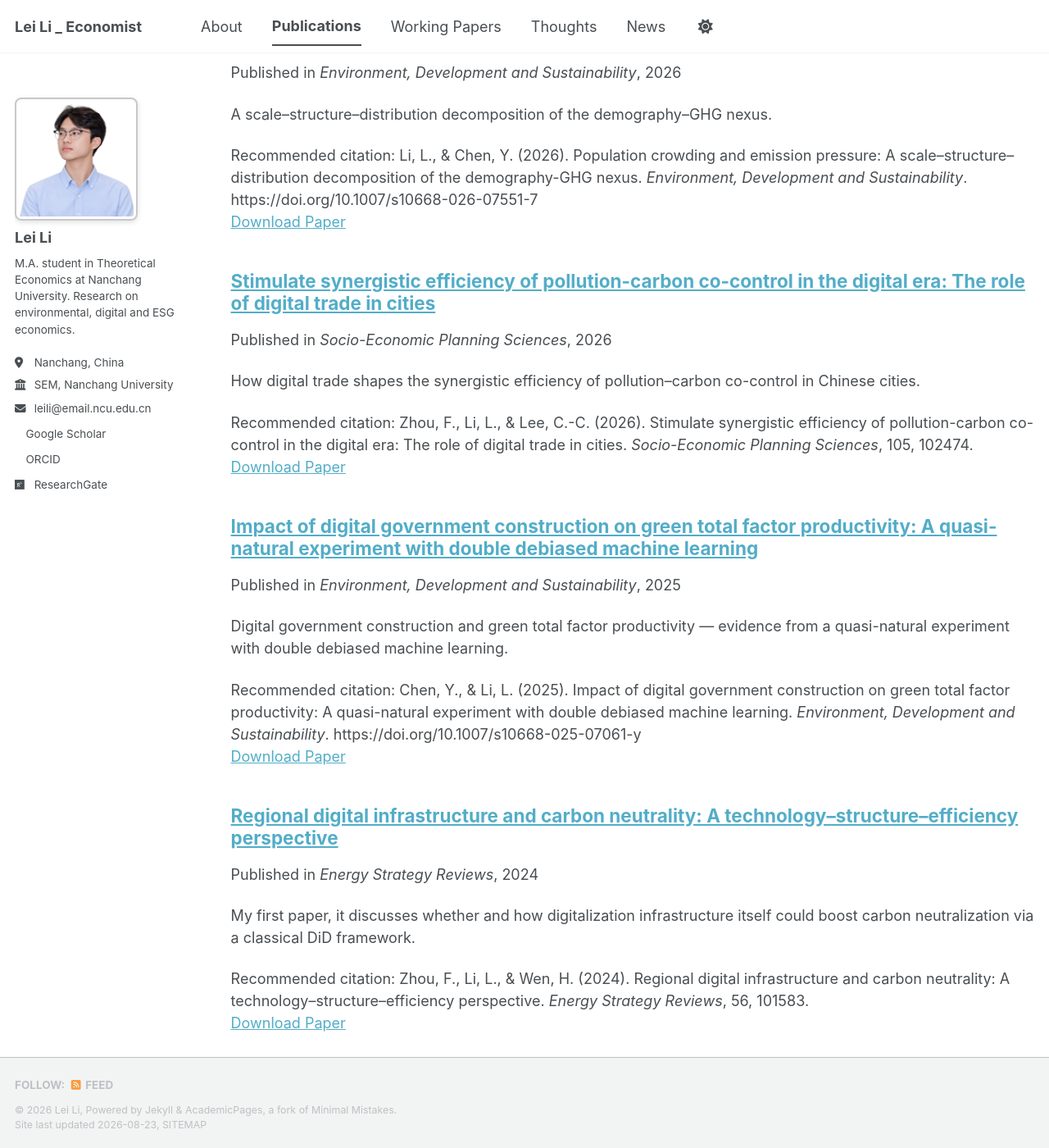
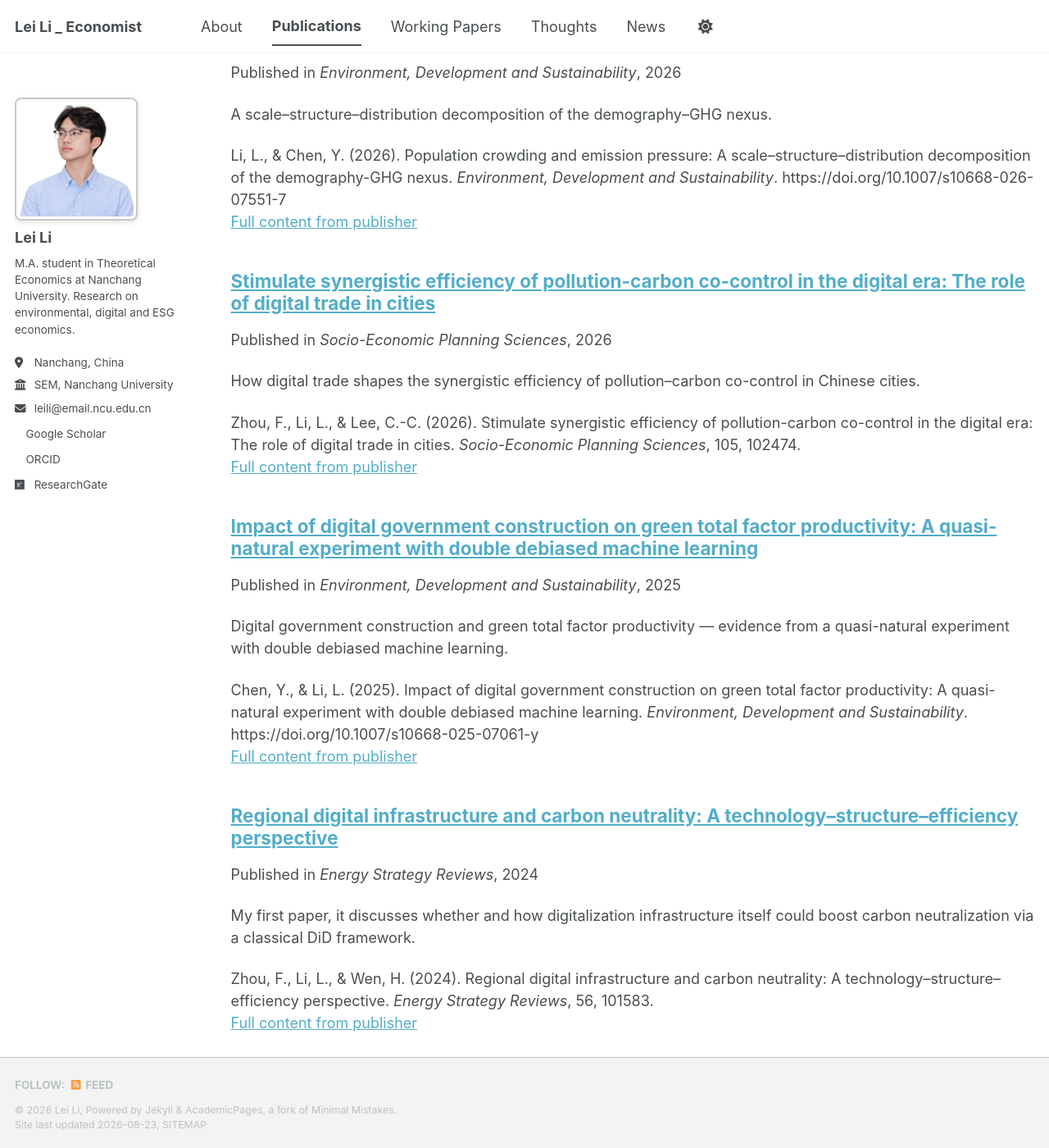
Before and after one commit to LeiLi-Econ/LeiLi-Econ.github.io, a Jekyll site: the page built from _pages/publications.html, in a window 1280 px wide and 1400 px high, scrolled down 212 px. Shown: the whole window at 82% size. Built offline with Jekyll 4.4.1, drawn with Linux system fonts in a browser that asks for light colours; a style sheet for code colours, icons or effects is not loaded.

Commit message:
Remove 'Recommended citation' label and rename paper button in archive listing

```diff
--- a/_includes/archive-single.html
+++ b/_includes/archive-single.html
@@ -53,25 +53,25 @@
     {% endif %}
 
     {% if post.citation and post.paperurl and post.slidesurl and post.bibtexurl %}
-      <p>Recommended citation: {{ post.citation }}<br /><a href="{{ post.paperurl }}">Download Paper</a> | <a href="{{ post.slidesurl }}">Download Slides</a> | <a href="{{ post.bibtexurl }}">Download Bibtex</a></p>
+      <p>{{ post.citation }}<br /><a href="{{ post.paperurl }}">Full content from publisher</a> | <a href="{{ post.slidesurl }}">Download Slides</a> | <a href="{{ post.bibtexurl }}">Download Bibtex</a></p>
     {% elsif post.citation and post.paperurl and post.slidesurl %}
-      <p>Recommended citation: {{ post.citation }}<br /><a href="{{ post.paperurl }}">Download Paper</a> | <a href="{{ post.slidesurl }}">Download Slides</a></p>
+      <p>{{ post.citation }}<br /><a href="{{ post.paperurl }}">Full content from publisher</a> | <a href="{{ post.slidesurl }}">Download Slides</a></p>
     {% elsif post.citation and post.paperurl and post.bibtexurl %}
-      <p>Recommended citation: {{ post.citation }}<br /><a href="{{ post.paperurl }}">Download Paper</a> | <a href="{{ post.bibtexurl }}">Download Bibtex</a></p>
+      <p>{{ post.citation }}<br /><a href="{{ post.paperurl }}">Full content from publisher</a> | <a href="{{ post.bibtexurl }}">Download Bibtex</a></p>
     {% elsif post.citation and post.paperurl %}
-      <p>Recommended citation: {{ post.citation }}<br /><a href="{{ post.paperurl }}">Download Paper</a></p>
+      <p>{{ post.citation }}<br /><a href="{{ post.paperurl }}">Full content from publisher</a></p>
     {% elsif post.citation and post.slidesurl and post.bibtexurl %}
-      <p>Recommended citation: {{ post.citation }}<br /><a href="{{ post.slidesurl }}">Download Slides</a> | <a href="{{ post.bibtexurl}}">Download Bibtex</a></p>
+      <p>{{ post.citation }}<br /><a href="{{ post.slidesurl }}">Download Slides</a> | <a href="{{ post.bibtexurl}}">Download Bibtex</a></p>
     {% elsif post.citation and post.slidesurl %}
-      <p>Recommended citation: {{ post.citation }}<br /><a href="{{ post.slidesurl }}">Download Slides</a></p>
+      <p>{{ post.citation }}<br /><a href="{{ post.slidesurl }}">Download Slides</a></p>
     {% elsif post.citation and post.bibtexurl %}
-      <p>Recommended citation: {{ post.citation }}<br /><a href="{{ post.bibtexurl }}">Download Bibtex</a></p>
+      <p>{{ post.citation }}<br /><a href="{{ post.bibtexurl }}">Download Bibtex</a></p>
     {% elsif post.citation %}
-      <p>Recommended citation: {{ post.citation }}</p>
+      <p>{{ post.citation }}</p>
     {% elsif post.paperurl and post.bibtexurl %}
-      <p><a href="{{ post.paperurl }}">Download Paper</a> | <a href="{{ post.bibtexurl }}">Download Bibtex</a></p>
+      <p><a href="{{ post.paperurl }}">Full content from publisher</a> | <a href="{{ post.bibtexurl }}">Download Bibtex</a></p>
     {% elsif post.paperurl %}
-      <p><a href="{{ post.paperurl }}">Download Paper</a></p>
+      <p><a href="{{ post.paperurl }}">Full content from publisher</a></p>
     {% elsif post.slidesurl and post.bibtexurl %}
       <p><a href="{{ post.slidesurl }}">Download Slides</a> | <a href="{{ post.bibtexurl }}">Download Bibtex</a></p>
     {% elsif post.slidesurl %}
```
